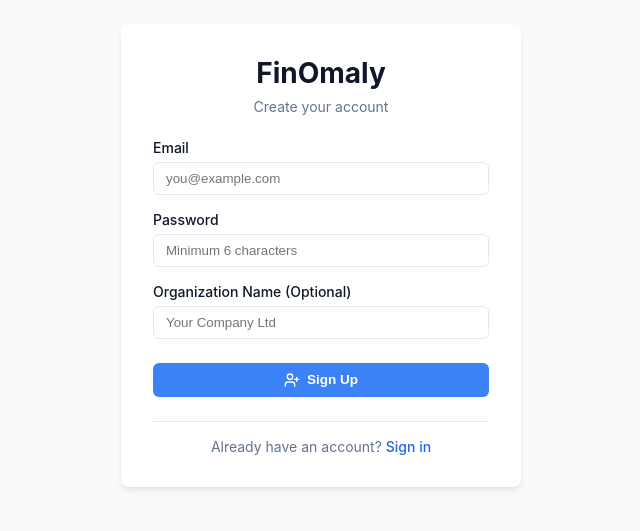
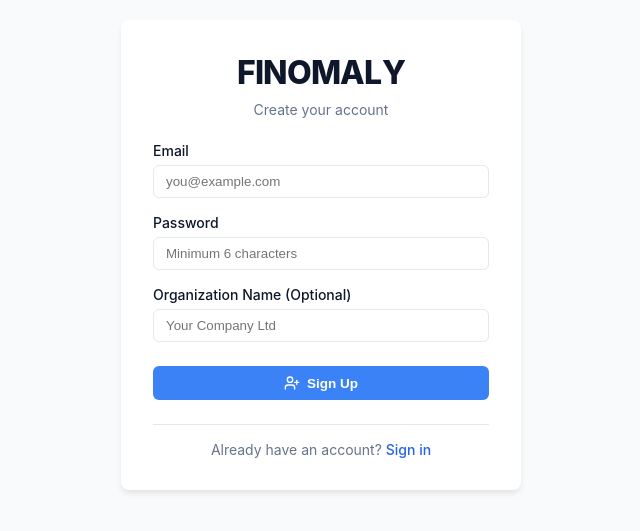
Before and after one commit to charan-lingam/FinOmaly, a React (Vite) app in the folder frontend/: page /signup in a window 1280 px wide. Shown: the part 145-676 px from the top of the page, without its empty margins (319-959 px from the left). Built offline with nearby package versions, Linux system fonts and the light colour scheme; no server answers.

Commit message:
Integrate UI components from webdev-artifacts (FileUpload and CascadeText)

```diff
--- /dev/null
+++ b/frontend/src/components/ui/CascadeText.jsx
@@ -0,0 +1,90 @@
+import React, { useMemo, useState } from "react";
+
+const CascadeText = React.memo(function CascadeText({
+  text,
+  as: Component = "span",
+  href,
+  target,
+  className = "",
+  style,
+  fontSize = "3rem",
+  staggerDelay = 25,
+  duration = 250,
+  easing = "ease-in-out",
+  color = "inherit",
+  hoverColor = "var(--blue)",
+  direction = "up",
+  onClick,
+}) {
+  const [hovered, setHovered] = useState(false);
+
+  const chars = useMemo(() => {
+    if (typeof Intl !== "undefined" && Intl.Segmenter) {
+      const segmenter = new Intl.Segmenter("en", { granularity: "grapheme" });
+      return Array.from(segmenter.segment(text), (s) => s.segment);
+    }
+    return [...text];
+  }, [text]);
+
+  const sign = direction === "up" ? 1 : -1;
+
+  const rootProps = {
+    className,
+    style: {
+      display: "inline-block",
+      position: "relative",
+      textDecoration: "none",
+      fontWeight: 800,
+      textTransform: "uppercase",
+      letterSpacing: "-0.025em",
+      overflow: "hidden",
+      cursor: "pointer",
+      userSelect: "none",
+      fontSize,
+      color: hovered ? hoverColor : color,
+      transition: "color 0.35s ease",
+      padding: "0.15em 0.2em",
+      lineHeight: 1,
+      ...style,
+    },
+    onMouseEnter: () => setHovered(true),
+    onMouseLeave: () => setHovered(false),
+    onClick,
+    "aria-label": text,
+  };
+
+  if (Component === "a") {
+    rootProps.href = href ?? "#";
+    if (target) rootProps.target = target;
+    if (target === "_blank") rootProps.rel = "noopener noreferrer";
+  }
+
+  return (
+    <Component {...rootProps}>
+      <span
+        style={{ display: "inline-flex", overflow: "hidden", position: "relative", height: "1em" }}
+        aria-hidden="true"
+      >
+        {chars.map((char, i) => (
+          <span
+            key={i}
+            style={{
+              display: "inline-block",
+              position: "relative",
+              willChange: "transform",
+              textShadow: `0 ${sign}em currentColor`,
+              transition: `transform ${duration}ms ${easing}`,
+              transitionDelay: `${i * staggerDelay}ms`,
+              transform: hovered ? `translateY(${-sign}em)` : "translateY(0)",
+            }}
+          >
+            {char === " " ? "\u00A0" : char}
+          </span>
+        ))}
+      </span>
+    </Component>
+  );
+});
+
+CascadeText.displayName = "CascadeText";
+export default CascadeText;
--- /dev/null
+++ b/frontend/src/components/ui/FileUpload.jsx
@@ -0,0 +1,142 @@
+import React, { useState, useRef } from 'react';
+import { UploadCloud, File as FileIcon, X } from 'lucide-react';
+
+const FileUpload = ({ onFileSelect }) => {
+  const [dragActive, setDragActive] = useState(false);
+  const [file, setFile] = useState(null);
+  const inputRef = useRef(null);
+
+  const handleDrag = (e) => {
+    e.preventDefault();
+    e.stopPropagation();
+    if (e.type === "dragenter" || e.type === "dragover") {
+      setDragActive(true);
+    } else if (e.type === "dragleave") {
+      setDragActive(false);
+    }
+  };
+
+  const handleDrop = (e) => {
+    e.preventDefault();
+    e.stopPropagation();
+    setDragActive(false);
+
+    if (e.dataTransfer.files && e.dataTransfer.files[0]) {
+      const selectedFile = e.dataTransfer.files[0];
+      setFile(selectedFile);
+      if (onFileSelect) onFileSelect(selectedFile);
+    }
+  };
+
+  const handleChange = (e) => {
+    e.preventDefault();
+    if (e.target.files && e.target.files[0]) {
+      const selectedFile = e.target.files[0];
+      setFile(selectedFile);
+      if (onFileSelect) onFileSelect(selectedFile);
+    }
+  };
+
+  const onButtonClick = () => {
+    inputRef.current.click();
+  };
+
+  const removeFile = () => {
+    setFile(null);
+    if (onFileSelect) onFileSelect(null);
+  };
+
+  const formatSize = (bytes) => {
+    if (bytes === 0) return '0 Bytes';
+    const k = 1024;
+    const sizes = ['Bytes', 'KB', 'MB', 'GB'];
+    const i = Math.floor(Math.log(bytes) / Math.log(k));
+    return parseFloat((bytes / Math.pow(k, i)).toFixed(2)) + ' ' + sizes[i];
+  };
+
+  return (
+    <div style={{ width: '100%', backgroundColor: 'var(--card-bg)', borderRadius: 'var(--border-radius)', fontFamily: 'sans-serif' }}>
+      <form
+        onDragEnter={handleDrag}
+        onSubmit={(e) => e.preventDefault()}
+        style={{ position: 'relative' }}
+      >
+        <input
+          ref={inputRef}
+          type="file"
+          accept=".csv"
+          onChange={handleChange}
+          style={{ display: 'none' }}
+        />
+
+        <div
+          style={{
+            display: 'flex',
+            flexDirection: 'column',
+            alignItems: 'center',
+            justifyContent: 'center',
+            width: '100%',
+            height: '160px',
+            borderRadius: '8px',
+            border: dragActive ? '2px dashed var(--blue)' : '2px dashed var(--border)',
+            backgroundColor: dragActive ? 'var(--blue-light)' : 'var(--main-bg)',
+            cursor: 'pointer',
+            transition: 'all 0.2s ease'
+          }}
+          onClick={onButtonClick}
+          onDragEnter={handleDrag}
+          onDragLeave={handleDrag}
+          onDragOver={handleDrag}
+          onDrop={handleDrop}
+        >
+          <UploadCloud
+            size={32}
+            style={{ marginBottom: '12px', color: dragActive ? 'var(--blue)' : 'var(--text-muted)' }}
+          />
+          <p style={{ fontSize: '14px', color: 'var(--text-secondary)', fontWeight: 500, margin: 0 }}>
+            Drag & drop CSV or <span style={{ color: 'var(--blue)' }}>Browse</span>
+          </p>
+        </div>
+      </form>
+
+      {file && (
+        <div style={{ marginTop: '20px' }}>
+          <h3 style={{ fontSize: '13px', fontWeight: 600, color: 'var(--text-primary)', marginBottom: '10px' }}>Selected File</h3>
+          <div style={{
+            display: 'flex',
+            alignItems: 'center',
+            justifyContent: 'space-between',
+            padding: '12px',
+            backgroundColor: 'var(--main-bg)',
+            border: '1px solid var(--border)',
+            borderRadius: '8px'
+          }}>
+            <div style={{ display: 'flex', alignItems: 'center', gap: '12px', overflow: 'hidden' }}>
+              <div style={{ padding: '6px', backgroundColor: '#fff', borderRadius: '4px', color: 'var(--blue)', border: '1px solid var(--border)' }}>
+                <FileIcon size={20} />
+              </div>
+              <div style={{ display: 'flex', flexDirection: 'column', overflow: 'hidden' }}>
+                <span style={{ fontSize: '14px', fontWeight: 500, color: 'var(--text-primary)', whiteSpace: 'nowrap', overflow: 'hidden', textOverflow: 'ellipsis' }}>
+                  {file.name}
+                </span>
+                <span style={{ fontSize: '12px', color: 'var(--text-muted)' }}>
+                  {formatSize(file.size)}
+                </span>
+              </div>
+            </div>
+            <button
+              type="button"
+              onClick={removeFile}
+              style={{ background: 'none', border: 'none', cursor: 'pointer', color: 'var(--text-muted)', padding: '4px', borderRadius: '4px' }}
+              aria-label="Remove file"
+            >
+              <X size={16} />
+            </button>
+          </div>
+        </div>
+      )}
+    </div>
+  );
+};
+
+export default FileUpload;
--- a/frontend/src/pages/Login.jsx
+++ b/frontend/src/pages/Login.jsx
@@ -1,6 +1,7 @@
 import { useState } from 'react'
 import { useNavigate, Link } from 'react-router-dom'
 import { LogIn } from 'lucide-react'
+import CascadeText from '../components/ui/CascadeText'
 
 export default function Login({ setAuth }) {
   const [email, setEmail] = useState('test@finomaly.com')
@@ -57,8 +58,8 @@ export default function Login({ setAuth }) {
   return (
     <div style={{ display: 'flex', height: '100vh', alignItems: 'center', justifyContent: 'center', backgroundColor: '#f8fafc' }}>
       <div style={{ width: 400, padding: 32, backgroundColor: 'white', borderRadius: 8, boxShadow: '0 4px 6px -1px rgb(0 0 0 / 0.1)' }}>
-        <div style={{ textAlign: 'center', marginBottom: 24 }}>
-          <h1 style={{ margin: 0, color: '#0f172a' }}>FinOmaly</h1>
+        <div style={{ textAlign: 'center', marginBottom: 24, display: 'flex', flexDirection: 'column', alignItems: 'center' }}>
+          <CascadeText text="FinOmaly" as="div" fontSize="32px" color="#0f172a" hoverColor="#2563eb" />
           <p style={{ color: '#64748b', marginTop: 8 }}>Sign in to access your dashboard</p>
         </div>
 
--- a/frontend/src/pages/NewAnalysis.jsx
+++ b/frontend/src/pages/NewAnalysis.jsx
@@ -1,5 +1,6 @@
 import { useState, useEffect } from 'react'
-import { UploadCloud, FileSpreadsheet, Loader } from 'lucide-react'
+import { FileSpreadsheet, Loader } from 'lucide-react'
+import FileUpload from '../components/ui/FileUpload'
 
 const API_BASE = import.meta.env.VITE_API_URL || 'https://finomaly-ejgp.onrender.com'
 
@@ -84,17 +85,8 @@ export default function NewAnalysis() {
             </select>
           </div>
 
-          <div>
-            <label style={{ display: 'block', marginBottom: 8, fontWeight: 500 }}>Upload CSV</label>
-            <div style={{ border: '2px dashed #e2e8f0', borderRadius: 8, padding: 32, textAlign: 'center' }}>
-              <UploadCloud size={32} style={{ color: '#94a3b8', margin: '0 auto', marginBottom: 12 }} />
-              <input
-                type="file"
-                accept=".csv"
-                onChange={e => setFile(e.target.files[0])}
-                required
-              />
-            </div>
+          <div className="mt-4">
+            <FileUpload onFileSelect={(selectedFile) => setFile(selectedFile)} />
           </div>
 
           <button type="submit" disabled={loading || !file || !selectedCompanyId} className="btn btn-primary" style={{ justifyContent: 'center' }}>
--- a/frontend/src/pages/Signup.jsx
+++ b/frontend/src/pages/Signup.jsx
@@ -1,6 +1,7 @@
 import { useState } from 'react'
 import { useNavigate, Link } from 'react-router-dom'
 import { UserPlus } from 'lucide-react'
+import CascadeText from '../components/ui/CascadeText'
 
 export default function Signup() {
   const [email, setEmail] = useState('')
@@ -52,8 +53,8 @@ export default function Signup() {
   return (
     <div style={{ display: 'flex', height: '100vh', alignItems: 'center', justifyContent: 'center', backgroundColor: '#f8fafc' }}>
       <div style={{ width: 400, padding: 32, backgroundColor: 'white', borderRadius: 8, boxShadow: '0 4px 6px -1px rgb(0 0 0 / 0.1)' }}>
-        <div style={{ textAlign: 'center', marginBottom: 24 }}>
-          <h1 style={{ margin: 0, color: '#0f172a' }}>FinOmaly</h1>
+        <div style={{ textAlign: 'center', marginBottom: 24, display: 'flex', flexDirection: 'column', alignItems: 'center' }}>
+          <CascadeText text="FinOmaly" as="div" fontSize="32px" color="#0f172a" hoverColor="#2563eb" />
           <p style={{ color: '#64748b', marginTop: 8 }}>Create your account</p>
         </div>
 
```
